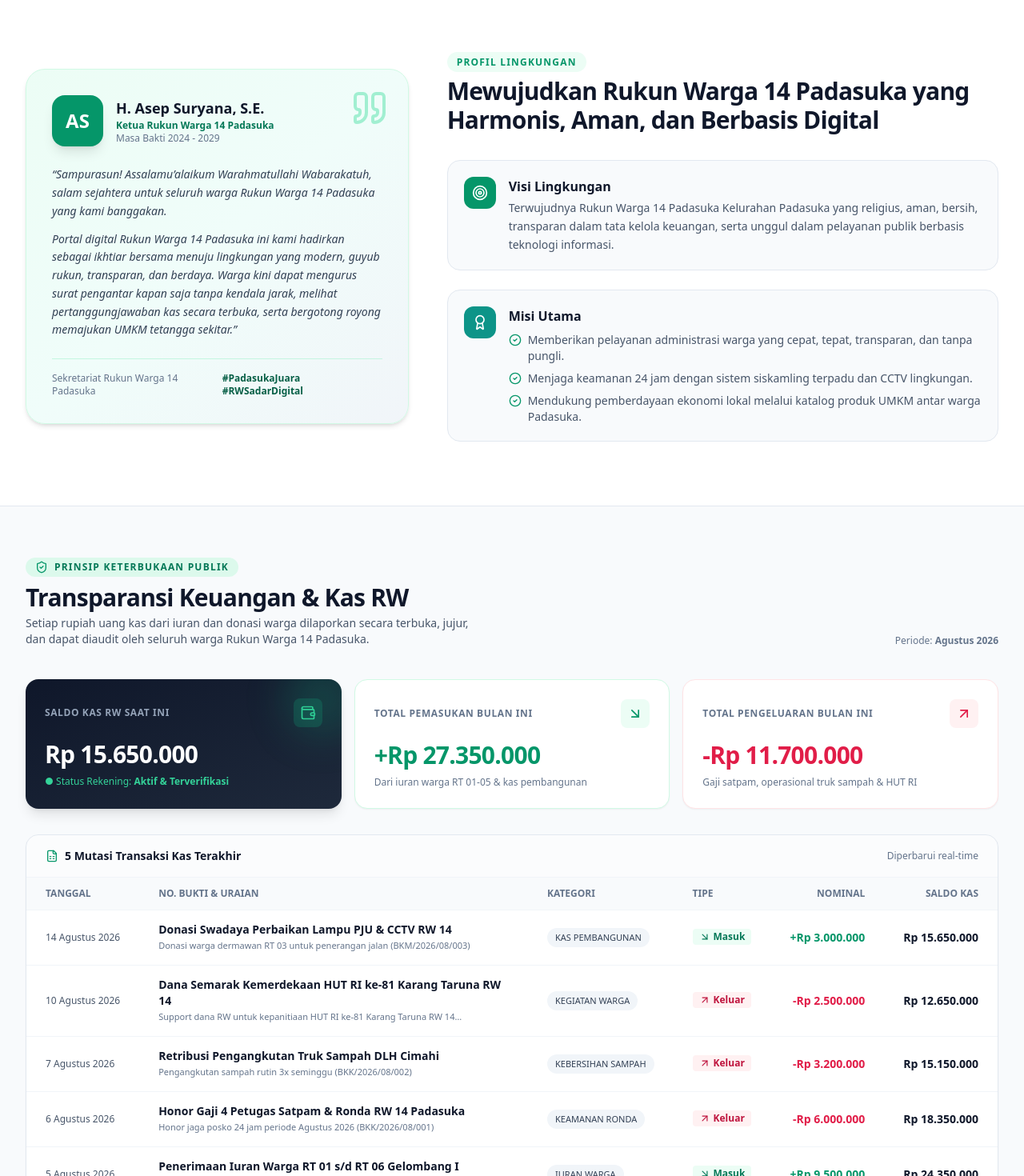
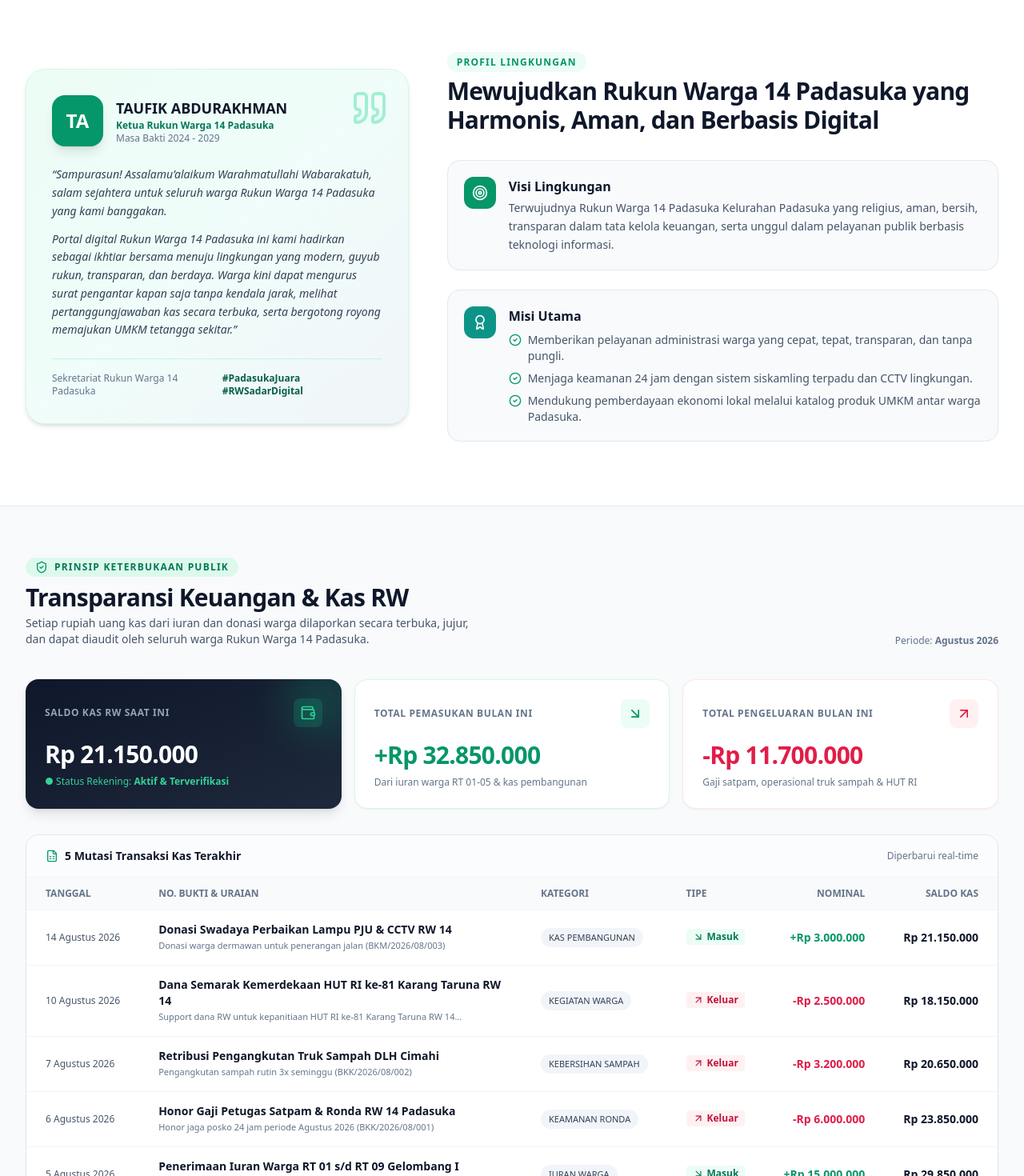
Before and after one commit to nanoomasterr/rw-digital, a Next.js app: page / in a window 1280 px wide. Shown: the part 760-2230 px from the top of the page at 80% size. Built offline with nearby package versions, Linux system fonts and the light colour scheme.

Commit message:
feat: perbarui data resmi Ketua RW TAUFIK ABDURAKHMAN dan 9 Ketua RT (RT 01 s/d RT 09)

```diff
--- a/src/app/admin/layout.tsx
+++ b/src/app/admin/layout.tsx
@@ -69,8 +69,8 @@ export default function AdminLayout({
   ];
 
   const roleLabels: Record<UserRole, { title: string; badge: string; color: string }> = {
-    KETUA_RW: { title: "H. Asep (Ketua RW 14)", badge: "Superadmin RW", color: "bg-emerald-500" },
-    KETUA_RT: { title: "Dadang (Ketua RT 001)", badge: "Admin RT 01", color: "bg-blue-500" },
+    KETUA_RW: { title: "TAUFIK A. (Ketua RW 14)", badge: "Superadmin RW", color: "bg-emerald-500" },
+    KETUA_RT: { title: "DASEP H. (Ketua RT 001)", badge: "Admin RT 01", color: "bg-blue-500" },
     BENDAHARA: { title: "Hj. Ratna (Bendahara)", badge: "Keuangan RW", color: "bg-purple-500" },
     PETUGAS: { title: "Sukardi (Petugas/Satpam)", badge: "Tim Lapangan", color: "bg-amber-500" },
     WARGA: { title: "Dimas (Portal Warga)", badge: "Warga Biasa", color: "bg-slate-500" },
--- a/src/app/admin/surat/page.tsx
+++ b/src/app/admin/surat/page.tsx
@@ -51,7 +51,7 @@ export default function AdminSuratPage() {
   });
 
   const handleApproveRT = (letter: LetterRequest) => {
-    const approver = currentRole === "KETUA_RT" ? "Dadang Kusnadi (Ketua RT 001)" : `Ketua RT ${letter.rtNumber}`;
+    const approver = currentRole === "KETUA_RT" ? "DASEP HERIANSYAH (Ketua RT 001)" : `Ketua RT ${letter.rtNumber}`;
     approveLetterRT(letter.id, approver, "Berkas persyaratan & domisili pemohon telah diverifikasi sah.");
     setActionNotice(`Surat ${letter.trackingCode} berhasil disetujui tingkat RT dan diteruskan ke Ketua RW.`);
     setTimeout(() => setActionNotice(null), 4000);
--- a/src/components/landing/ProfileSection.tsx
+++ b/src/components/landing/ProfileSection.tsx
@@ -20,7 +20,7 @@ export function ProfileSection() {
 
             <div className="flex items-center gap-4 mb-6">
               <div className="w-16 h-16 rounded-2xl bg-emerald-600 text-white flex items-center justify-center font-bold text-2xl shadow-lg shrink-0">
-                AS
+                TA
               </div>
               <div>
                 <h3 className="font-extrabold text-slate-900 text-lg">
--- a/src/components/landing/StructureSection.tsx
+++ b/src/components/landing/StructureSection.tsx
@@ -68,7 +68,7 @@ export function StructureSection() {
             <Building2 className="w-4 h-4 text-emerald-600" />
             Daftar Ketua Rukun Tetangga (RT 01 - RT 0{rts.length})
           </h3>
-          <div className="grid grid-cols-1 sm:grid-cols-2 lg:grid-cols-5 gap-3">
+          <div className="grid grid-cols-1 sm:grid-cols-2 md:grid-cols-3 gap-4">
             {rts.map((rt) => (
               <div
                 key={rt.id}
--- a/src/data/mockData.ts
+++ b/src/data/mockData.ts
@@ -24,7 +24,7 @@ export const initialRW: RWUnit = {
   province: "Jawa Barat",
   postalCode: "40526",
   address: "Jl. Kebon Rumput No. 14, Kel. Padasuka",
-  headName: "H. Asep Suryana, S.E.",
+  headName: "TAUFIK ABDURAKHMAN",
   headPhone: "081322114414",
   bankAccount: {
     bankName: "Bank BJB / BCA",
@@ -39,7 +39,7 @@ export const initialRTs: RTUnit[] = [
     id: "rt-01",
     rwId: "rw-14",
     rtNumber: "001",
-    headName: "Dadang Kusnadi",
+    headName: "DASEP HERIANSYAH",
     headPhone: "081223344551",
     totalFamilies: 42,
     totalResidents: 158,
@@ -48,7 +48,7 @@ export const initialRTs: RTUnit[] = [
     id: "rt-02",
     rwId: "rw-14",
     rtNumber: "002",
-    headName: "Yana Mulyana",
+    headName: "ASEP ISHAK",
     headPhone: "081334455662",
     totalFamilies: 38,
     totalResidents: 142,
@@ -57,7 +57,7 @@ export const initialRTs: RTUnit[] = [
     id: "rt-03",
     rwId: "rw-14",
     rtNumber: "003",
-    headName: "Agus Heryana, S.Pd.",
+    headName: "DIDIN WAHIDIN",
     headPhone: "081545566773",
     totalFamilies: 45,
     totalResidents: 170,
@@ -66,7 +66,7 @@ export const initialRTs: RTUnit[] = [
     id: "rt-04",
     rwId: "rw-14",
     rtNumber: "004",
-    headName: "Dedi Supriadi",
+    headName: "ASEP NURJAMAN",
     headPhone: "081756677884",
     totalFamilies: 35,
     totalResidents: 130,
@@ -75,7 +75,7 @@ export const initialRTs: RTUnit[] = [
     id: "rt-05",
     rwId: "rw-14",
     rtNumber: "005",
-    headName: "Cecep Rustandi",
+    headName: "DADAN SUPRIATNA",
     headPhone: "081867788995",
     totalFamilies: 40,
     totalResidents: 152,
@@ -84,10 +84,37 @@ export const initialRTs: RTUnit[] = [
     id: "rt-06",
     rwId: "rw-14",
     rtNumber: "006",
-    headName: "Wawan Setiawan",
+    headName: "SOBARIAH IRA SUSILAWATI",
     headPhone: "081978899006",
     totalFamilies: 36,
     totalResidents: 135,
+  },
+  {
+    id: "rt-07",
+    rwId: "rw-14",
+    rtNumber: "007",
+    headName: "ODONG SUHADA",
+    headPhone: "081289900117",
+    totalFamilies: 39,
+    totalResidents: 148,
+  },
+  {
+    id: "rt-08",
+    rwId: "rw-14",
+    rtNumber: "008",
+    headName: "TAUFIK",
+    headPhone: "081390011228",
+    totalFamilies: 41,
+    totalResidents: 155,
+  },
+  {
+    id: "rt-09",
+    rwId: "rw-14",
+    rtNumber: "009",
+    headName: "CHUSNUL CHOTIMAH",
+    headPhone: "081501122339",
+    totalFamilies: 37,
+    totalResidents: 140,
   },
 ];
 
@@ -314,9 +341,9 @@ export const initialLetterRequests: LetterRequest[] = [
     letterOfficialNumber: "470/014/RW.14/VIII/2026",
     submittedAt: "2026-08-15T08:30:00Z",
     rtApprovedAt: "2026-08-15T09:15:00Z",
-    rtApprovedBy: "Dadang Kusnadi (Ketua RT 001)",
+    rtApprovedBy: "DASEP HERIANSYAH (Ketua RT 001)",
     rwApprovedAt: "2026-08-15T10:00:00Z",
-    rwApprovedBy: "H. Asep Suryana, S.E. (Ketua RW 14)",
+    rwApprovedBy: "TAUFIK ABDURAKHMAN (Ketua RW 14)",
     verificationToken: "VERIF-RW14-SKCK-20260814",
   },
   {
@@ -334,7 +361,7 @@ export const initialLetterRequests: LetterRequest[] = [
     status: "MENUNGGU_RW",
     submittedAt: "2026-08-18T11:00:00Z",
     rtApprovedAt: "2026-08-18T13:20:00Z",
-    rtApprovedBy: "Yana Mulyana (Ketua RT 002)",
+    rtApprovedBy: "ASEP ISHAK (Ketua RT 002)",
     verificationToken: "VERIF-RW14-SKU-20260815",
   },
   {
@@ -459,10 +486,10 @@ export const initialCashTransactions: CashTransaction[] = [
     date: "2026-08-05",
     type: "MASUK",
     category: "IURAN_WARGA",
-    title: "Penerimaan Iuran Warga RT 01 s/d RT 06 Gelombang I",
-    description: "Iuran IPL 95 KK via QRIS & Transfer Bank BJB",
-    amount: 9500000,
-    balanceAfter: 24350000,
+    title: "Penerimaan Iuran Warga RT 01 s/d RT 09 Gelombang I",
+    description: "Iuran IPL 150 KK via QRIS & Transfer Bank BJB",
+    amount: 15000000,
+    balanceAfter: 29850000,
     recordedBy: "Hj. Ratna (Bendahara RW)",
   },
   {
@@ -471,10 +498,10 @@ export const initialCashTransactions: CashTransaction[] = [
     date: "2026-08-06",
     type: "KELUAR",
     category: "KEAMANAN_RONDA",
-    title: "Honor Gaji 4 Petugas Satpam & Ronda RW 14 Padasuka",
+    title: "Honor Gaji Petugas Satpam & Ronda RW 14 Padasuka",
     description: "Honor jaga posko 24 jam periode Agustus 2026",
     amount: 6000000,
-    balanceAfter: 18350000,
+    balanceAfter: 23850000,
     recordedBy: "Hj. Ratna (Bendahara RW)",
   },
   {
@@ -486,7 +513,7 @@ export const initialCashTransactions: CashTransaction[] = [
     title: "Retribusi Pengangkutan Truk Sampah DLH Cimahi",
     description: "Pengangkutan sampah rutin 3x seminggu",
     amount: 3200000,
-    balanceAfter: 15150000,
+    balanceAfter: 20650000,
     recordedBy: "Hj. Ratna (Bendahara RW)",
   },
   {
@@ -498,7 +525,7 @@ export const initialCashTransactions: CashTransaction[] = [
     title: "Dana Semarak Kemerdekaan HUT RI ke-81 Karang Taruna RW 14",
     description: "Support dana RW untuk kepanitiaan HUT RI ke-81 Karang Taruna RW 14",
     amount: 2500000,
-    balanceAfter: 12650000,
+    balanceAfter: 18150000,
     recordedBy: "Hj. Ratna (Bendahara RW)",
   },
   {
@@ -508,9 +535,9 @@ export const initialCashTransactions: CashTransaction[] = [
     type: "MASUK",
     category: "KAS_PEMBANGUNAN",
     title: "Donasi Swadaya Perbaikan Lampu PJU & CCTV RW 14",
-    description: "Donasi warga dermawan RT 03 untuk penerangan jalan",
+    description: "Donasi warga dermawan untuk penerangan jalan",
     amount: 3000000,
-    balanceAfter: 15650000,
+    balanceAfter: 21150000,
     recordedBy: "Hj. Ratna (Bendahara RW)",
   },
 ];
@@ -700,12 +727,12 @@ export const initialArticles: Article[] = [
     slug: "kerja-bakti-massal-rw14-padasuka",
     category: "KEGIATAN",
     excerpt: "Seluruh warga RW 14 Padasuka diharapkan berpartisipasi dalam kerja bakti membersihkan drainase, menghias gapura, dan pemasangan umbul-umbul.",
-    content: `Dalam rangka memperingati Hari Ulang Tahun Kemerdekaan Republik Indonesia ke-81, Pengurus RW 14 Padasuka bersama seluruh Pengurus RT 01 s/d RT 06 mengundang seluruh warga untuk mengikuti kegiatan **Kerja Bakti Massal Lingkungan**.
+    content: `Dalam rangka memperingati Hari Ulang Tahun Kemerdekaan Republik Indonesia ke-81, Pengurus RW 14 Padasuka bersama seluruh Pengurus RT 01 s/d RT 09 mengundang seluruh warga untuk mengikuti kegiatan **Kerja Bakti Massal Lingkungan**.
 
 ### Jadwal Pelaksanaan:
 - **Hari / Tanggal**: Minggu, 24 Agustus 2026
 - **Waktu**: Pukul 07.00 WIB s/d selesai
-- **Titik Kumpul**: Balai Warga RW 14 & Pos Ronda masing-masing RT
+- **Titik Kumpul**: Balai Warga RW 14 & Pos Ronda masing-masing RT 01 s/d RT 09
 
 ### Fokus Kegiatan:
 1. Pembersihan saluran drainase air untuk antisipasi musim hujan.
@@ -803,7 +830,7 @@ export const initialEmergencyContacts: EmergencyContact[] = [
   },
   {
     id: "emg-06",
-    name: "Ketua RW 14 (H. Asep Suryana)",
+    name: "Ketua RW 14 (TAUFIK ABDURAKHMAN)",
     role: "Ketua Rukun Warga 14 Padasuka",
     phone: "0813-2211-4414",
     available: "Pelayanan Warga",
--- a/src/lib/store.tsx
+++ b/src/lib/store.tsx
@@ -83,7 +83,7 @@ interface AppContextType {
 
 const AppContext = createContext<AppContextType | undefined>(undefined);
 
-const STORAGE_KEY = "rw_digital_db_v2_padasuka14";
+const STORAGE_KEY = "rw_digital_db_v3_padasuka14_official";
 
 export function AppProvider({ children }: { children: React.ReactNode }) {
   const [currentRole, setCurrentRole] = useState<UserRole>("KETUA_RW");
```
